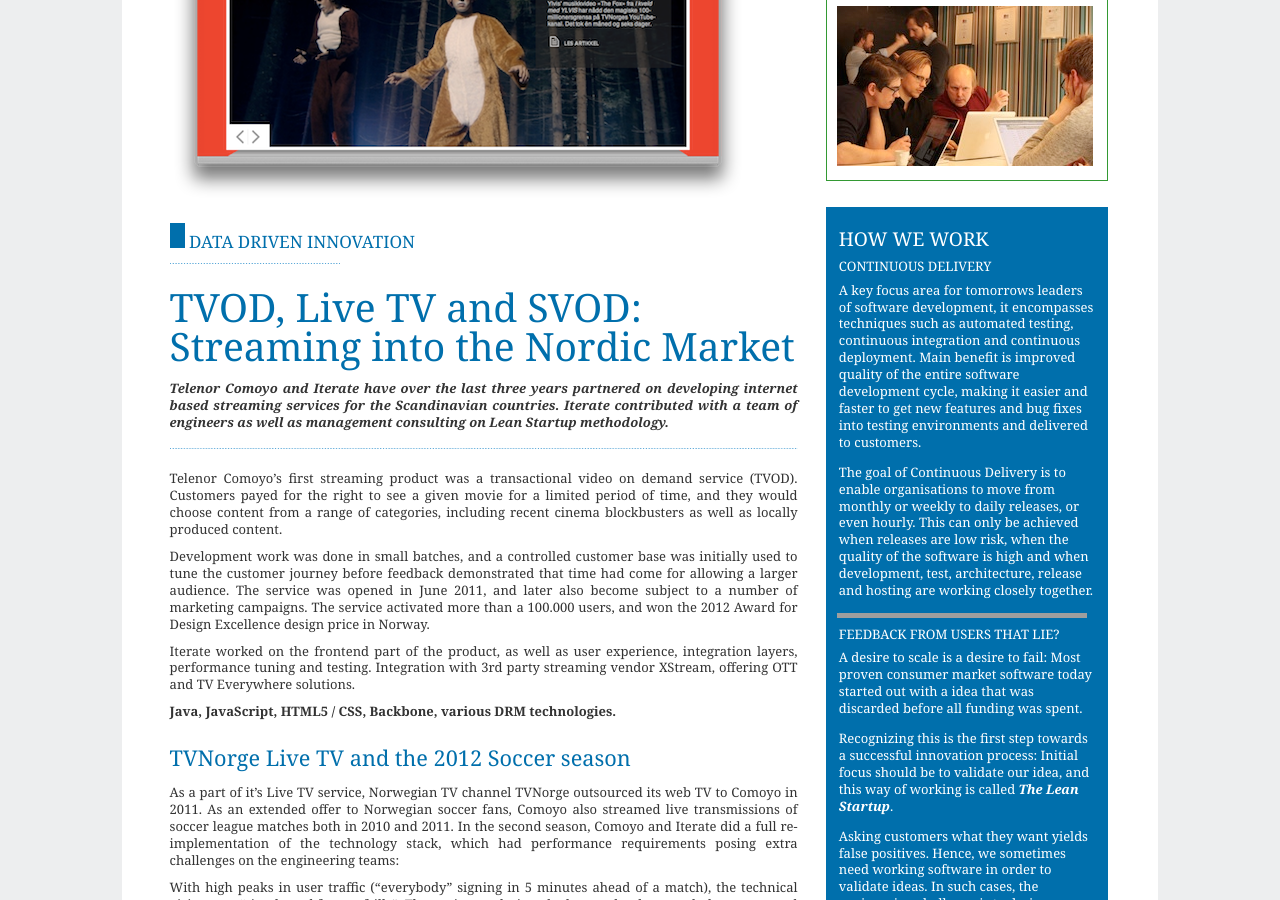
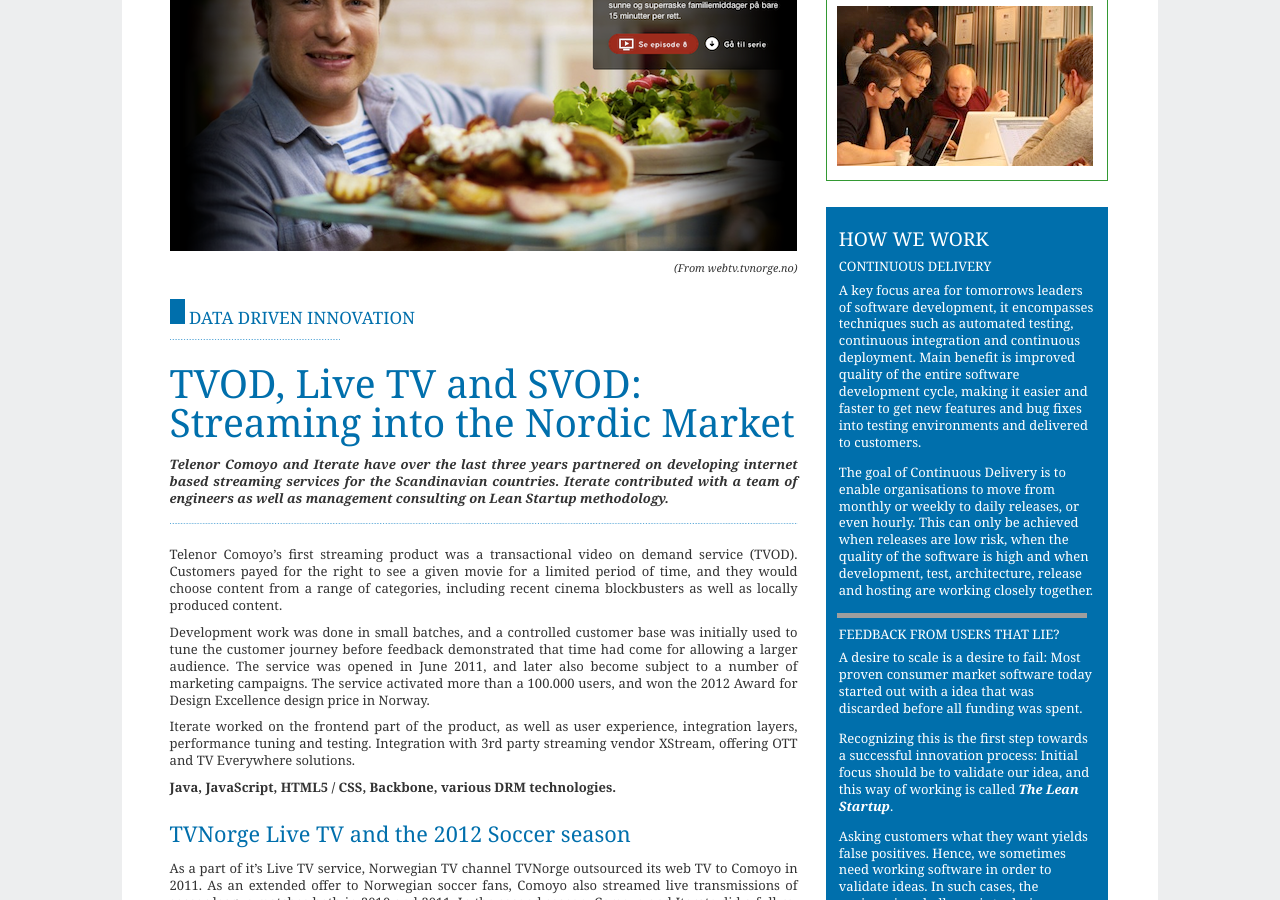
Before and after one commit to therese1g1/iterate.github.com, a Jekyll site: the page built from referanser/comoyo/fag/index.html, in a window 1280 px wide and 900 px high, scrolled down 333 px. Built offline with Jekyll 4.4.1, drawn with Linux system fonts in a browser that asks for light colours; grey boxes are pictures that could not be loaded.

Commit message:
Changed illustration photo Comoyo

```diff
--- a/referanser/comoyo/fag/index.html
+++ b/referanser/comoyo/fag/index.html
@@ -12,8 +12,8 @@ title: Iterate
 <article class="mainarticle fag">
 
 <header>
-  <img src="/static/images/tvnorge-576x347.png" alt="Iterate engineers have contributed to the Live TV service on Norwegian TV channel TVNorge">
-
+  <img src="/static/images/comoyo-tvnorge-627x396.png" alt="Iterate engineers have contributed to the Live TV service on Norwegian TV channel TVNorge">
+<p style="font-weight : normal; font-size : smaller; text-align : right">(From webtv.tvnorge.no)</p>
   <h2>
     <div class="marker"></div>
     Data driven innovation
```
Also changed, not shown: static/images/comoyo-tvnorge-627x396.png (added), static/images/tvnorge-576x347.png (deleted).
